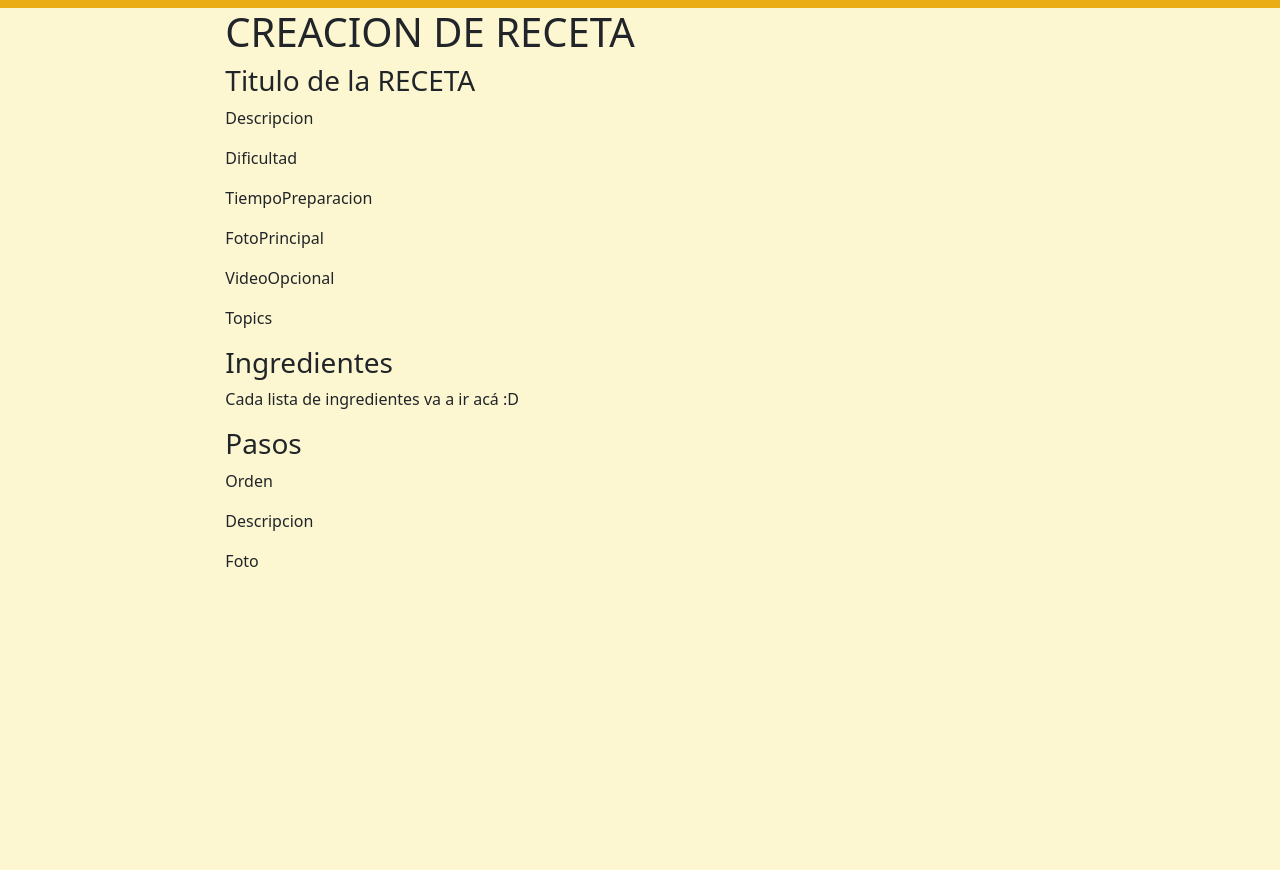
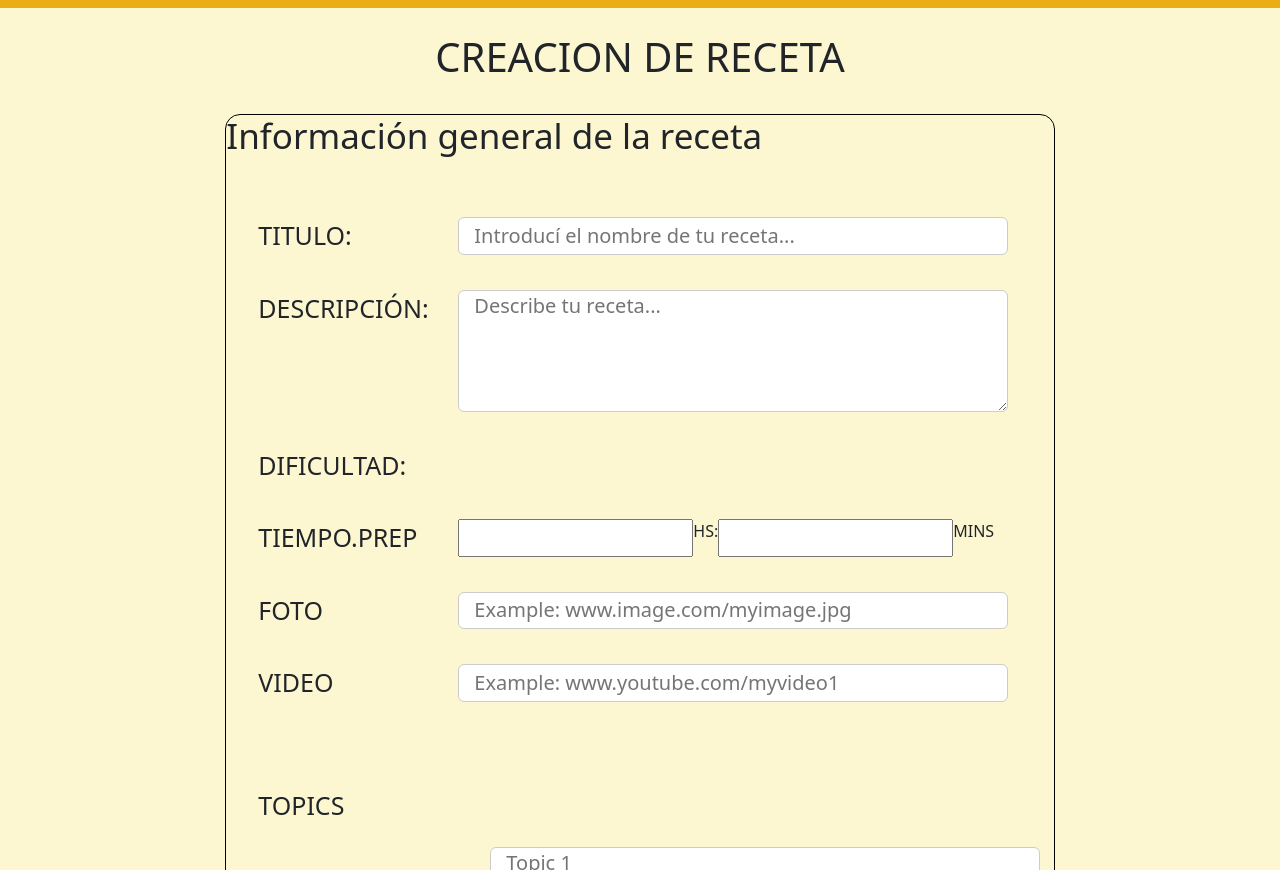
Before and after one commit to DarkThemeEnabled/FrontEnd, a plain HTML site: page Pages/PostearOModReceta/CrearOModReceta.html in a window 1280 px wide. Shown: the part 82-952 px from the top of the page. Before the commit the page ends 800 px from the top, so only its background shows below. Drawn offline with nearby package versions, Linux system fonts and the light colour scheme.

Commit message:
Diseno esqueleto pagina CrearReceta

```diff
--- a/Pages/PostearOModReceta/CrearOModReceta.html
+++ b/Pages/PostearOModReceta/CrearOModReceta.html
@@ -13,18 +13,65 @@
 <body class="container-fluid">
     <header id="Nav"></header>
     <script type="module" src="../../Compontents/Header/Render/HeaderRender.js"></script>
-    <main class="row">
+    <main class="row" id="Main-CrearOModRec">
         <div class="col-2"></div>
         <div class="col-8">
-            <h1>CREACION DE RECETA</h1>
-            <section id="General">
-                <h3>Titulo de la RECETA</h3>
-                <p>Descripcion</p>
-                <p>Dificultad</p>
-                <p>TiempoPreparacion</p>
-                <p>FotoPrincipal</p>
-                <p>VideoOpcional</p>
-                <p>Topics</p>
+            <h1 class="titulo-pagina-receta">CREACION DE RECETA</h1>
+            <section id="General" class="general-container">
+                <!-- Idea: Ponerle un iconito a cada coso para hacerlo más lindo visualmente -->
+                <!-- Idea 2: Ponerle algún coso que avise cuando un input es obligatorio -->
+                <h3 style="font-size: 35px;">Información general de la receta</h3>
+                <ul>
+                    <!-- Idea general, poner un check para confirmar el nombre? O solo dejar el input y listo el pollo -->
+                    <li>
+                        <span class="span-formulario">TITULO:</span>
+                        <input type="text" placeholder="Introducí el nombre de tu receta..." class="formulario-creacion">
+                    </li>
+                    <li>
+                        <span class="span-formulario">DESCRIPCIÓN:</span>
+                        <!-- <input type="text" rows="4" cols="50" placeholder="Introduzca una descripcion" class="formulario-creacion"> -->
+                        <textarea class="formulario-creacion" rows="4" cols="50" placeholder="Describe tu receta..."></textarea>
+
+                    </li>
+                    <li>
+                        <span class="span-formulario">DIFICULTAD:</span>
+                        <!-- Acá tengo que hacer que se habra una listita oculta con las 5 dificultades -->
+                    </li>
+                    <li>
+                        <span class="span-formulario">TIEMPO.PREP</span>
+                        <input type="number">
+                        <a>HS</a>
+                        <a>:</a>
+                        <input type="number">
+                        <a>MINS</a>
+                        <!-- Pongo 4 cuadrados que emulen un HH : MM-->
+                    </li>
+                    <li>
+                        <span class="span-formulario">FOTO</span>
+                        <input type="text" placeholder="Example: www.image.com/myimage.jpg" class="formulario-creacion">
+                    </li>
+                    <li>
+                        <span class="span-formulario">VIDEO</span>
+                        <input type="text" placeholder="Example: www.youtube.com/myvideo1" class="formulario-creacion">
+                    </li>
+                </ul>
+                <ul>
+                    <li>
+                        <span class="span-formulario">TOPICS</span>
+                        <ul>
+                            <li>
+                                <input type="text" placeholder="Topic 1" class="formulario-creacion">
+                            </li>
+                            <li>
+                                <input type="text" placeholder="Topic 1" class="formulario-creacion">
+                            </li>
+                            <li>
+                                <input type="text" placeholder="Topic 1" class="formulario-creacion">
+                            </li>
+                        </ul>
+                    </li>
+                </ul>
+
             </section>
             <section id="Ingredientes">
                 <h3>Ingredientes</h3>
--- a/Styles(Css)/CrearOModRecetaStyles/CrearOModRecetaStyles.css
+++ b/Styles(Css)/CrearOModRecetaStyles/CrearOModRecetaStyles.css
@@ -5,3 +5,47 @@
     -moz-box-sizing: border-box;
     box-sizing: border-box;
 }
+
+.titulo-pagina-receta{
+    display: flex;
+    justify-content: center;
+    padding: 25px;
+    user-select: none;
+}
+
+.general-container
+{
+    border: 1px black solid;
+    border-radius: 15px;
+}
+
+.general-container ul
+{
+    margin-top: 50px;
+    margin-bottom: 10px;
+    list-style: none;
+    border-radius: 30px;
+    margin-bottom: 15px;
+}
+.span-formulario
+{
+    font-size: 25px;
+    width: 200px;
+}
+
+.general-container ul > li
+{
+    display: flex;
+    padding-top: 10px;
+    padding-bottom: 25px;
+}
+
+.formulario-creacion
+{
+    border-radius: 6px;
+    padding-left: 15px;
+    width: 550px;
+    font-size: 20px;
+    border: none;
+    border: 1px solid #ccc;
+}
--- a/Styles(Css)/HeaderStyles/HeaderStyles.css
+++ b/Styles(Css)/HeaderStyles/HeaderStyles.css
@@ -10,7 +10,7 @@
     background-color: #EAAD16;
 }
 
-
+/* Tengo que arreglar el tema de como están organizados en el header. Porque el buscador no me quedó centrado */
 
 .nav-container {
     display: flex;
@@ -22,6 +22,7 @@
 {
     display: flex;
     justify-content: flex-start;
+    user-select: none;
 }
 
 .titulo-nav a
@@ -83,6 +84,7 @@
     padding: 5px;
     transition: background-color 0.2s ease;
     cursor:pointer;
+    user-select: none;
 }
 
 .nav-login a {
```
